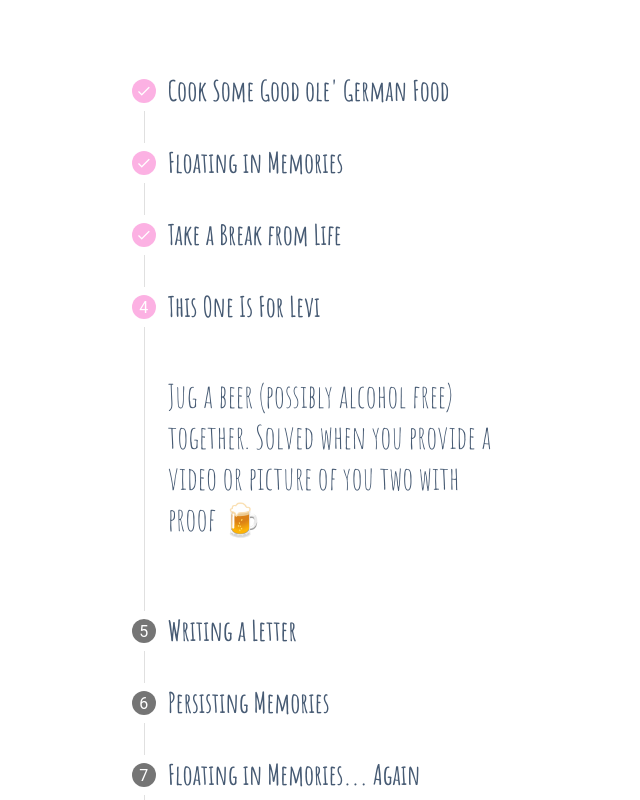
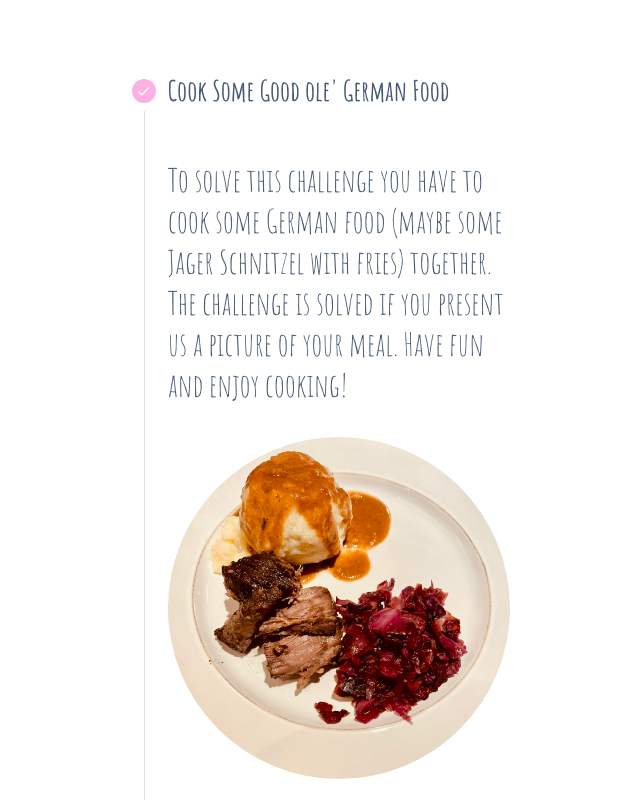
Before and after one commit to jsattler/wedding-challenge-website, an Angular app: page / in a window 1280 px wide. Shown: the part 1920-2720 px from the top of the page, without its empty margins (319-959 px from the left). Built offline with nearby package versions, Linux system fonts and the light colour scheme.

Commit message:
Expand mat-vertical-stepper content by default

```diff
--- a/src/app/challenge-stepper/challenge-stepper.component.css
+++ b/src/app/challenge-stepper/challenge-stepper.component.css
@@ -1,5 +1,11 @@
 .mat-stepper-vertical {
   margin-top: 8px;
+}
+
+::ng-deep .mat-vertical-stepper-content
+{
+  visibility: visible !important;
+  height: 100% !important;
 }
 
 .mat-form-field {
```
